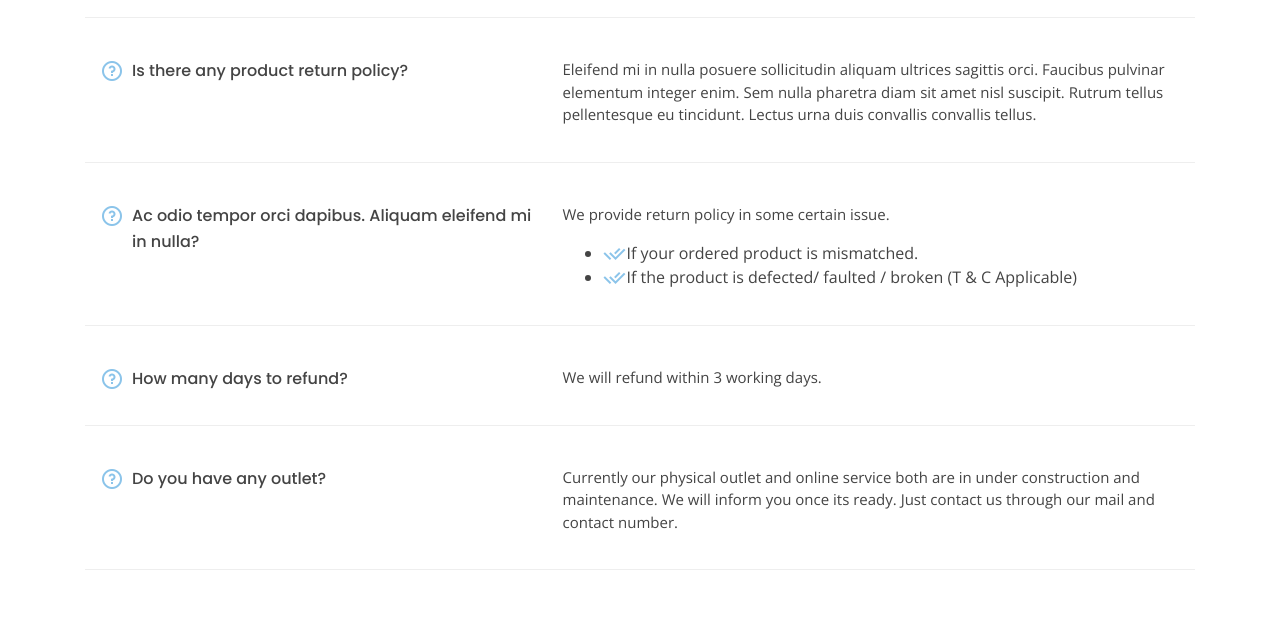
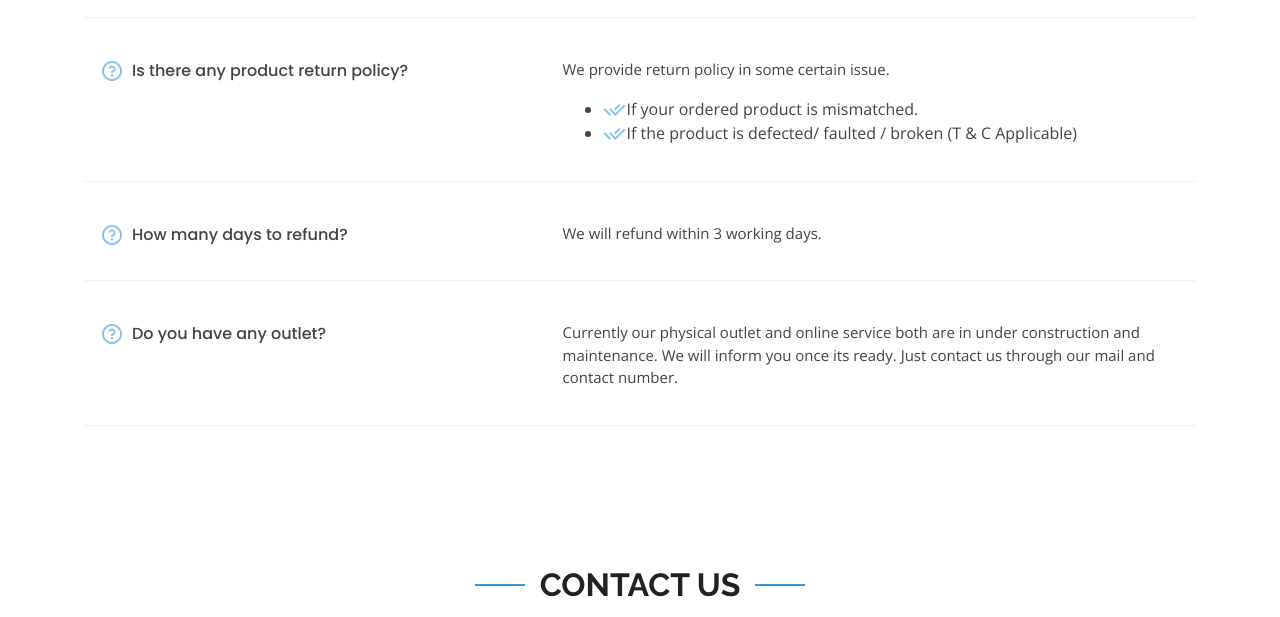
Before and after one commit to Xuan-Tong-BD/bd-branch, a plain HTML site: page index.html in a window 1280 px wide. Shown: the part 2973-3590 px from the top of the page. Drawn offline with nearby package versions, Linux system fonts and the light colour scheme.

Commit message:
changed faq question

```diff
--- a/index.html
+++ b/index.html
@@ -679,18 +679,6 @@
           </div>
           <div class="col-lg-7">
             <p>
-              Eleifend mi in nulla posuere sollicitudin aliquam ultrices sagittis orci. Faucibus pulvinar elementum integer enim. Sem nulla pharetra diam sit amet nisl suscipit. Rutrum tellus pellentesque eu tincidunt. Lectus urna duis convallis convallis tellus.
-            </p>
-          </div>
-        </div><!-- End F.A.Q Item-->
-
-        <div class="row faq-item d-flex align-items-stretch" data-aos="fade-up" data-aos-delay="400">
-          <div class="col-lg-5">
-            <i class="ri-question-line"></i>
-            <h4>Ac odio tempor orci dapibus. Aliquam eleifend mi in nulla?</h4>
-          </div>
-          <div class="col-lg-7">
-            <p>
               We provide return policy in some certain issue.
             </p>
             <ul>
@@ -699,7 +687,7 @@
 
             </ul>
           </div>
-        </div><!-- End F.A.Q Item-->
+        </div><!-- End F.A.Q Item--><!-- End F.A.Q Item-->
 
         <div class="row faq-item d-flex align-items-stretch" data-aos="fade-up" data-aos-delay="500">
           <div class="col-lg-5">
```
